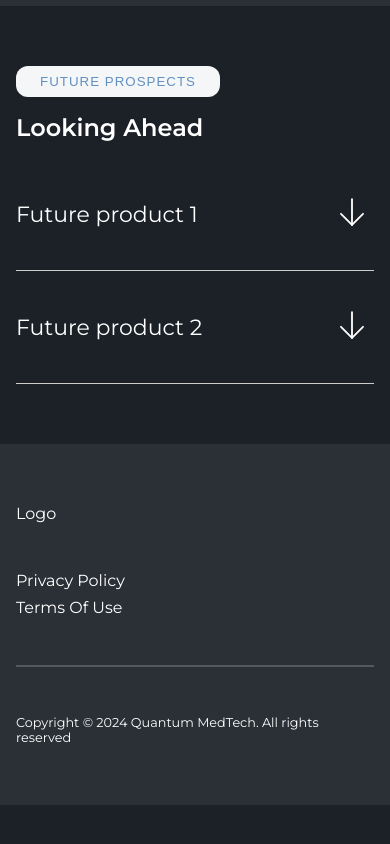
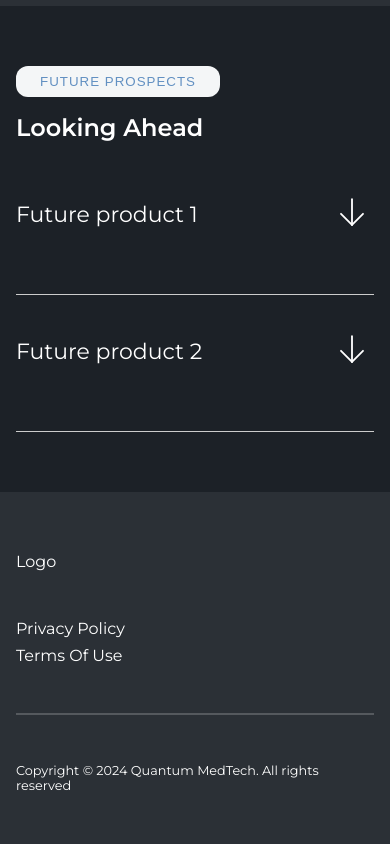
Before and after one commit to Mashha/qmt, a React (Vite) app: page /about in a window 390 px wide. Shown: the part 2711-3555 px from the top of the page. Before the commit the page ends 3516 px from the top, so only its background shows below. Built offline with nearby package versions, Linux system fonts and the light colour scheme.

Commit message:
changed styles in mobile, future projects

```diff
--- a/src/Sections/About-sections/About-future/AboutFuture.jsx
+++ b/src/Sections/About-sections/About-future/AboutFuture.jsx
@@ -45,20 +45,13 @@ function AboutFuture() {
                 }`}
               >
                 <div
-                  style={{ marginTop: "24px", display: "flex", gap: "20px" }}
+                  className='content-inner'
                 >
-                  <div style={{ flex: 1 }}>
-                    <p>{product.description}</p>
-                  </div>
-                  <div style={{ flex: 1 }}>
+                  <p>{product.description}</p>
+                  <div className='future-product-image'>
                     <img
                       src={product.image}
                       alt={product.name}
-                      style={{
-                        width: "100%",
-                        borderRadius: "5px",
-                        objectFit: "cover",
-                      }}
                     />
                   </div>
                 </div>
--- a/src/Sections/About-sections/About-future/about-future.css
+++ b/src/Sections/About-sections/About-future/about-future.css
@@ -14,6 +14,7 @@
   display: flex;
   align-items: center;
   justify-content: space-between;
+  margin-bottom: 24px;
 }
 
 .future-product-inner h4 {
@@ -31,5 +32,28 @@
 }
 
 .expandable-content.expanded {
+  max-height: 600px;
+}
+.expandable-content .content-inner {
+  display: grid;
+  grid-template-columns: 1fr;
+  gap: 20px;
+}
+
+.future-product-image {
   max-height: 500px;
 }
+.future-product-image img {
+  height: 100%;
+  width: 100%;
+  border-radius: 4px;
+  object-fit: cover;
+}
+
+@media (min-width: 768px) {
+  .expandable-content .content-inner {
+    grid-template-columns: 1fr 1fr;
+    gap: 50px;
+    justify-items: end;
+  }
+}
```
